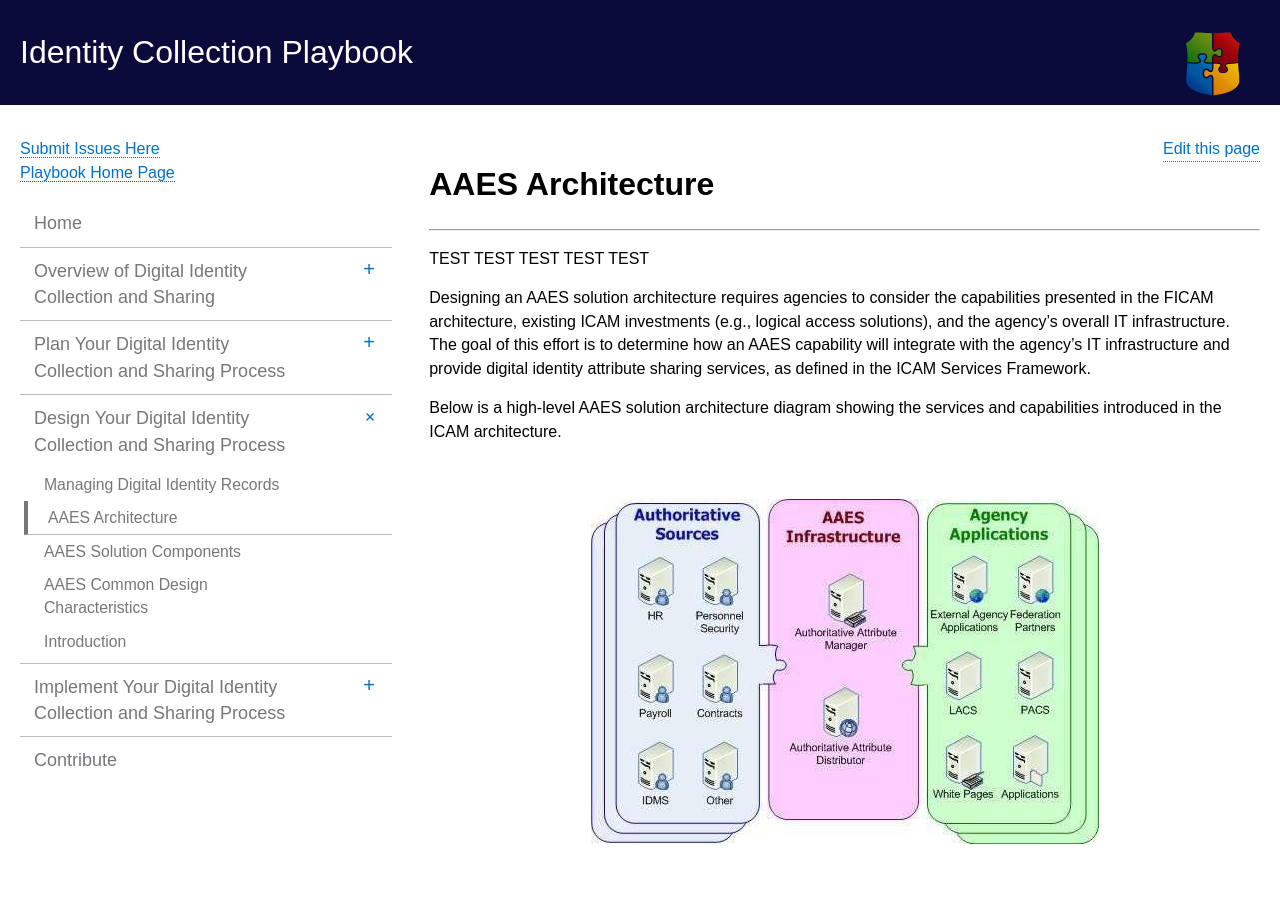
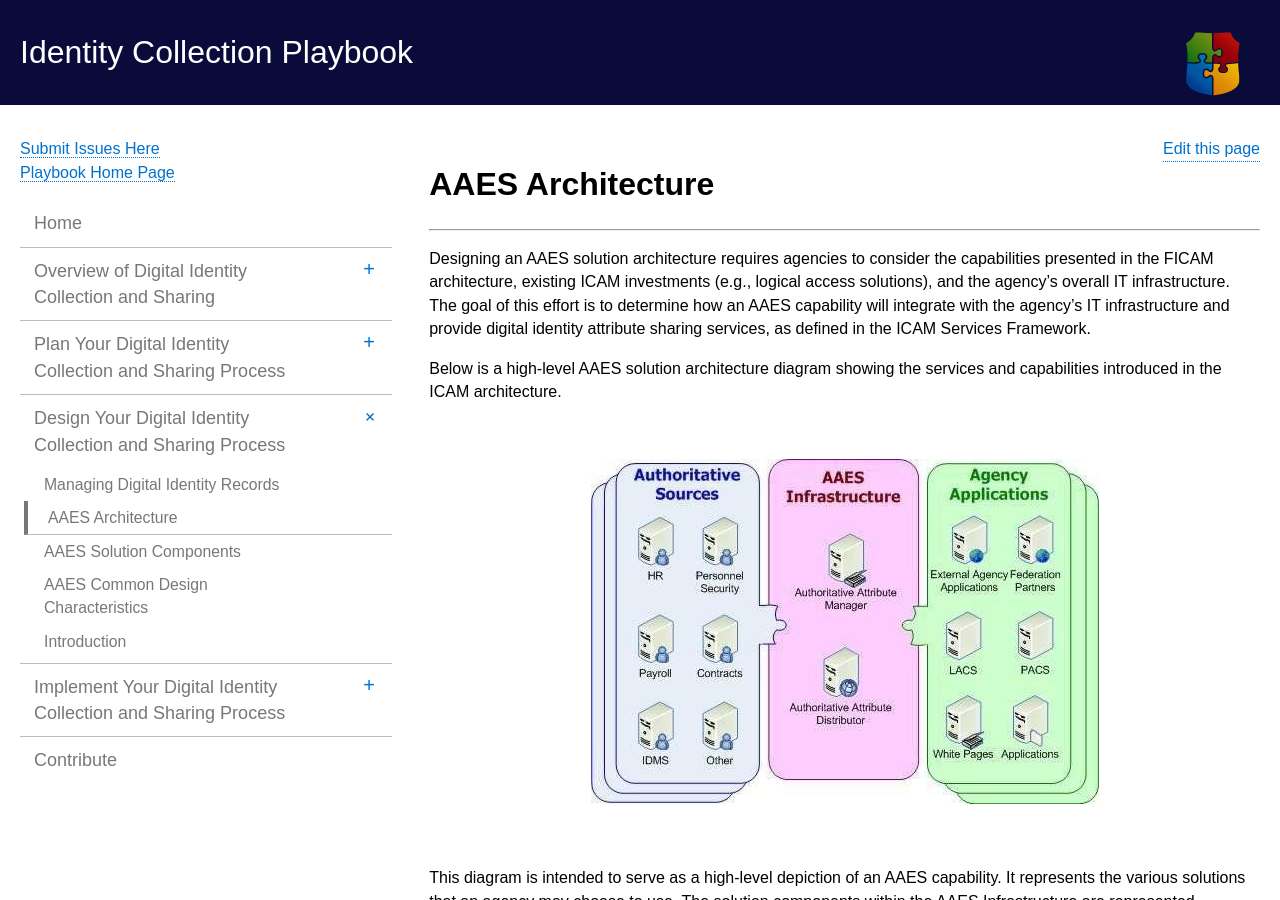
Before and after one commit to bnbuckler/identity-playbook, a Jekyll site: the page built from _design/2_aaes-arch.md, in a window 1280 px wide and 900 px high. Built offline with Jekyll 4.4.1, drawn with Linux system fonts in a browser that asks for light colours.

Commit message:
Removed Test Font

```diff
--- a/_design/2_aaes-arch.md
+++ b/_design/2_aaes-arch.md
@@ -15,8 +15,6 @@ $(function() {
 </script>
 --------------------------------------
 
-TEST TEST TEST TEST TEST
-
 Designing an AAES solution architecture requires agencies to consider the capabilities presented in the FICAM architecture, existing ICAM investments (e.g., logical access solutions), and the agency's overall IT infrastructure. The goal of this effort is to determine how an AAES capability will integrate with the agency's IT infrastructure and provide digital identity attribute sharing services, as defined in the ICAM Services Framework.
 
 Below is a high-level AAES solution architecture diagram showing the services and capabilities introduced in the ICAM architecture.
```
